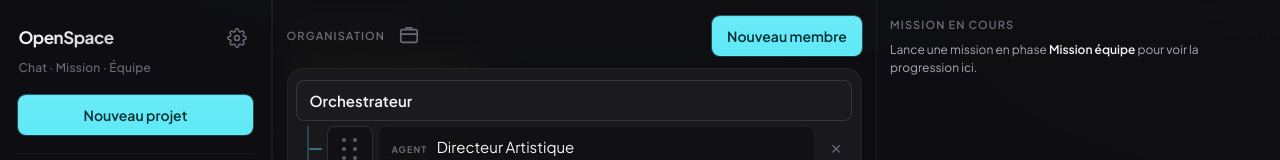
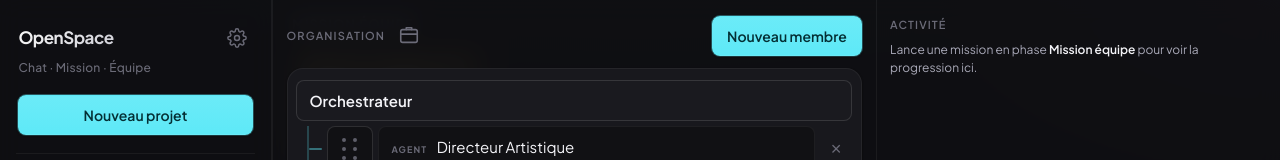
Before and after one commit to ngoujon/assistant-openspace, a React (Vite) app: page / in a window 1280 px wide. Shown: the top 160 px of the page. Built offline with nearby package versions, Linux system fonts and the light colour scheme.

Commit message:
UI : titre colonne mission « Activité » (remplace « Mission en cours »).

```diff
--- a/src/components/ActivitySidebar.tsx
+++ b/src/components/ActivitySidebar.tsx
@@ -257,7 +257,7 @@
       aria-busy={running}
     >
       <div className="activity-mission-main">
-        <h2 className="activity-sidebar-title">Mission en cours</h2>
+        <h2 className="activity-sidebar-title">Activité</h2>
         {running && (
           <p className="activity-sidebar-timer" aria-label="Durée écoulée">
             Durée : {fmt}
```
